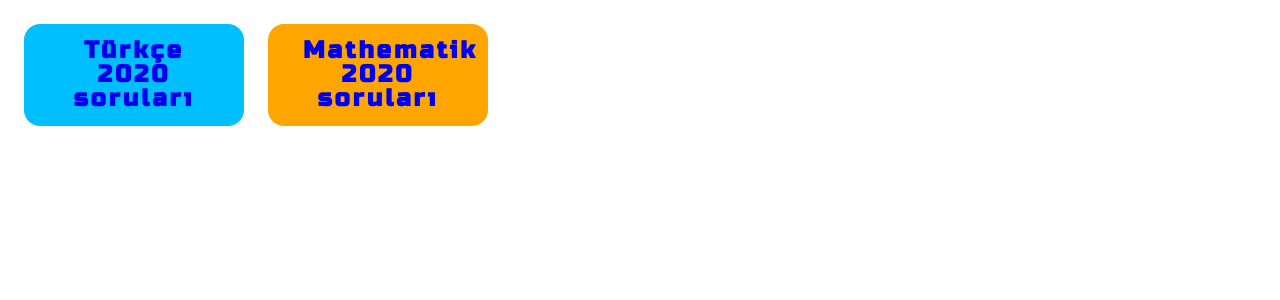
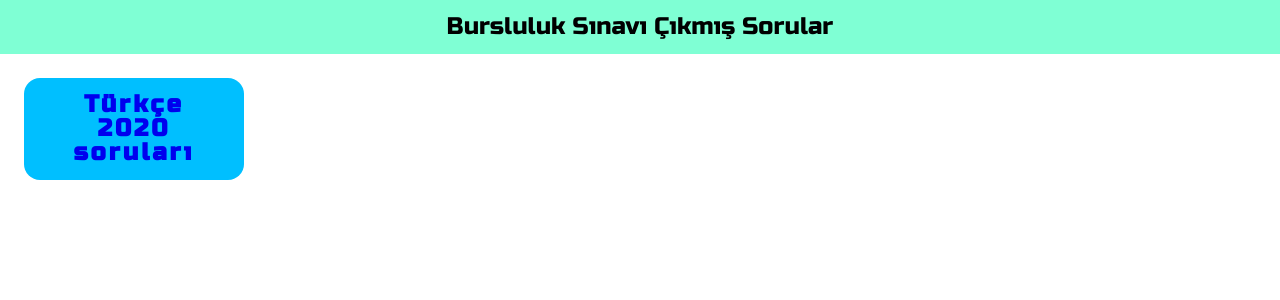
Before and after one commit to merovinjs/quiz-qpp, a React (Vite) app: page / in a window 1280 px wide. Shown: the top 300 px of the page. Built offline with nearby package versions, Linux system fonts and the light colour scheme.

Commit message:
designed desc

```diff
--- a/src/components/description/Description.tsx
+++ b/src/components/description/Description.tsx
@@ -11,11 +11,13 @@ const Description = ({ name }: Props) => {
       <br />
       <div className={styles.descContainer}>
         <p>
-          <b>1.</b>&nbsp;Bu test toplam 25 sorudan oluşur ve süre 25 dakikadır.
+          <b>1.</b>&nbsp;Bu test toplam <b>25</b> sorudan oluşur ve süre{" "}
+          <b>25</b>&nbsp; dakikadır.
         </p>
         <br />
         <p>
-          <b>2.</b>&nbsp;Her 3 yanlış cevap 1 doğru cevabı götürecektir.
+          <b>2.</b>&nbsp;Her <b>3</b> yanlış cevap <b>1</b> doğru cevabı
+          götürecektir.
         </p>
         <br />
         <p>
@@ -24,8 +26,8 @@ const Description = ({ name }: Props) => {
         </p>
         <br />
         <p>
-          <b>4.</b>&nbsp;25 dakika içerisinde cevaplarınızı değiştirme hakkınız
-          bulunmaktadır.
+          <b>4.</b>&nbsp;<b>25</b> dakika içerisinde cevaplarınızı değiştirme
+          hakkınız bulunmaktadır.
         </p>
       </div>
       <br />
--- a/src/pages/home/Home.tsx
+++ b/src/pages/home/Home.tsx
@@ -16,13 +16,13 @@ const Home = () => {
 
   return (
     <>
-      <div className={styles.btnContainer}>
-        <a style={{ backgroundColor: colors[0] }} href="/turk">
-          Türkçe 2020 soruları
-        </a>
-        <a style={{ backgroundColor: colors[4] }} href="/mathe">
-          Mathematik 2020 soruları
-        </a>
+      <div className={styles.container}>
+        <h1>Bursluluk Sınavı Çıkmış Sorular</h1>
+        <div className={styles.btnContainer}>
+          <a style={{ backgroundColor: colors[0] }} href="/turk">
+            Türkçe 2020 soruları
+          </a>
+        </div>
       </div>
     </>
   );
--- a/src/pages/home/styles.module.css
+++ b/src/pages/home/styles.module.css
@@ -1,5 +1,9 @@
 @import url("https://fonts.googleapis.com/css2?family=Russo+One&display=swap");
-.container {
+.container h1 {
+  text-align: center;
+  font-size: 24px;
+  font-family: "Russo One", sans-serif;
+  padding: 15px 10px;
   background-color: aquamarine;
 }
 .btnContainer {
```
